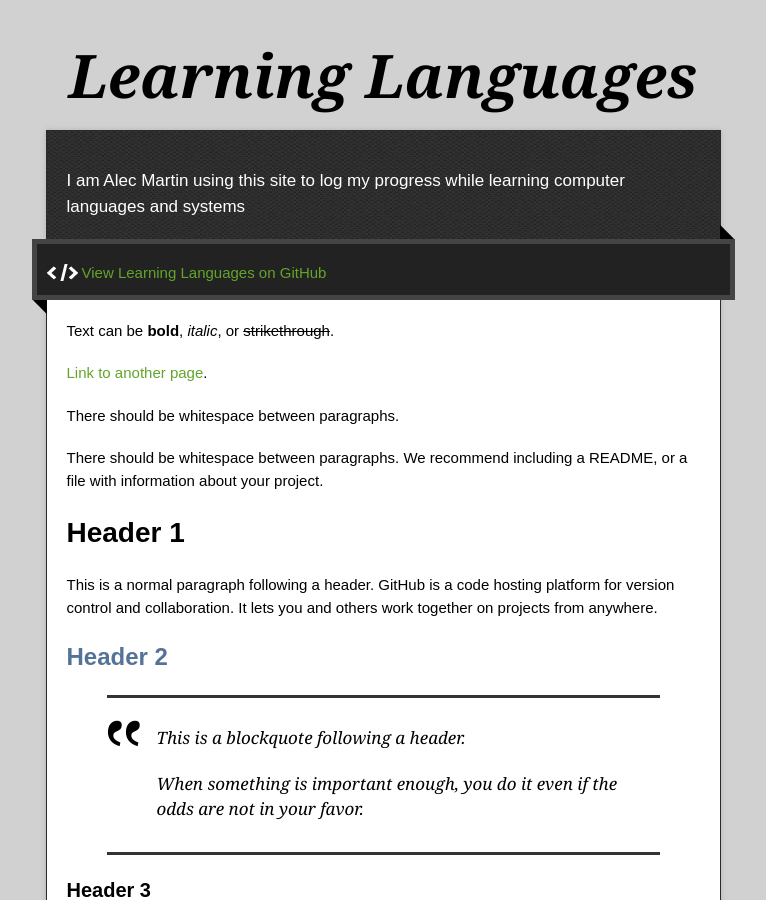
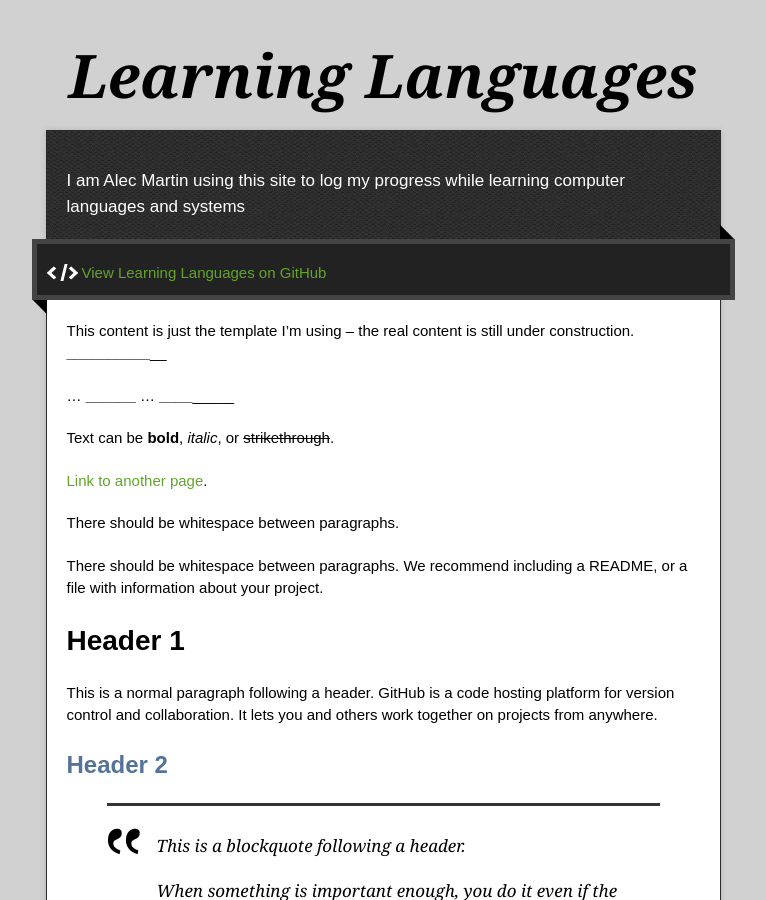
Before and after one commit to alec-m13/alec-m13.github.io, a Jekyll site: the page built from index.md, in a window 1280 px wide and 900 px high. Shown: the whole window, without its empty margins (257-1023 px from the left). Built offline with Jekyll 4.4.1, drawn with Linux system fonts in a browser that asks for light colours.

Commit message:
Update index.md

```diff
--- a/index.md
+++ b/index.md
@@ -1,6 +1,14 @@
 ---
 layout: default
 ---
+
+This content is just the template I'm using -- the real content is still under construction.
+________________________________
+
+...
+__________________
+...
+_________________
 
 Text can be **bold**, _italic_, or ~~strikethrough~~.
 
```
